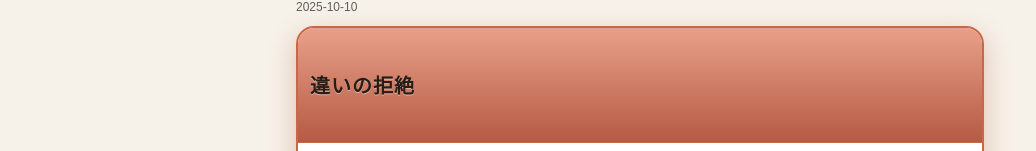
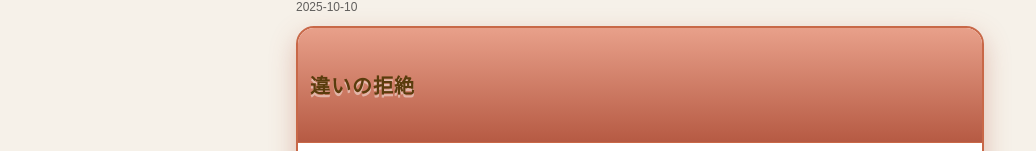
Before and after one commit to hiracoh/watashihertz, a Next.js app: page /gacha in a window 1280 px wide. Shown: the part 144-295 px from the top of the page, without its empty margins (0-1036 px from the left). Built offline with nearby package versions, Linux system fonts and the light colour scheme; a web font is replaced by a local one.

Commit message:
Update CardItem.tsx

```diff
--- a/components/CardItem.tsx
+++ b/components/CardItem.tsx
@@ -100,8 +100,8 @@ export default function CardItem({ card }: { card: Card }) {
             fontSize: 20,                // ← 大きく
             fontWeight: 900,
             letterSpacing: 1,            // ← 角ばった印象を強調
-            color: '#2a1d15',
-            textShadow: '0 1px 0 rgba(255,255,255,0.45)',
+            color: '#5A3C0D',
+            textShadow: '0 3px 0 rgba(255,255,255,0.45)',
             fontFamily: `'BIZ UDPGothic', 'Noto Sans JP', system-ui, sans-serif`, // ← 角ばったゴシック系
             whiteSpace: 'nowrap',
             overflow: 'hidden',
```
